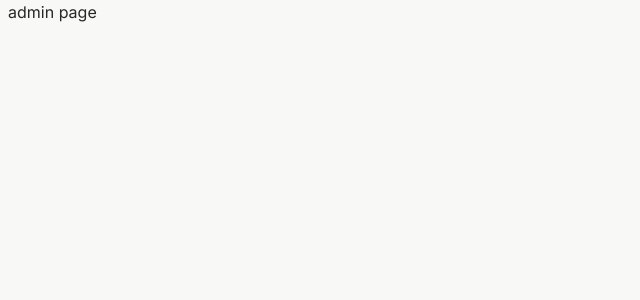
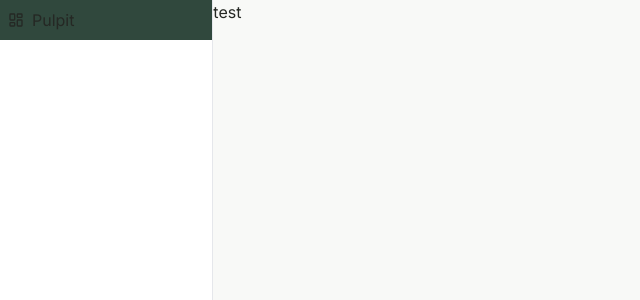
Before and after one commit to przemyslaw-bialk/developer-gov-integrator, a Next.js app: page /admin in a window 1280 px wide. Shown: the top 300 px of the page, without its empty margins (0-640 px from the left). Built offline with nearby package versions, Linux system fonts and the light colour scheme.

Commit message:
adding admin sidebar

```diff
--- /dev/null
+++ b/app/(admin)/admin/apartments/page.tsx
@@ -0,0 +1,9 @@
+const ApartmentsPage = () => {
+  return (
+    <div>
+      <h2>apartmens page</h2>
+    </div>
+  );
+};
+
+export default ApartmentsPage;
--- /dev/null
+++ b/app/(admin)/admin/layout.tsx
@@ -0,0 +1,14 @@
+import AdminSidebarLinks from "@/components/(admin)/sidebar/AdminSidebarLinks";
+
+const AdminLayout = ({ children }: { children: React.ReactNode }) => {
+  return (
+    <div className="mx-auto min-h-screen w-full max-w-[1800px] bg-bg">
+      <div className="flex">
+        <AdminSidebarLinks />
+        {children}
+      </div>
+    </div>
+  );
+};
+
+export default AdminLayout;
--- a/app/(admin)/admin/page.tsx
+++ b/app/(admin)/admin/page.tsx
@@ -1,5 +1,11 @@
+import AdminSidebar from "@/components/(admin)/sidebar/AdminSidebar";
+
 const AdminPage = () => {
-  return <div>admin page</div>;
+  return (
+    <>
+      <AdminSidebar />
+    </>
+  );
 };
 
 export default AdminPage;
--- a/app/layout.tsx
+++ b/app/layout.tsx
@@ -22,7 +22,7 @@ export default function RootLayout({
       <body
         className={`${inter.variable} ${cormorant.variable} min-h-screen bg-bg font-sans text-text`}
       >
-        <div className="mx-auto min-h-screen w-full max-w-[1800px] px-2">
+        <div className="mx-auto min-h-screen w-full max-w-[1800px]">
           {children}
         </div>
       </body>
--- /dev/null
+++ b/components/(admin)/sidebar/AdminSidebar.tsx
@@ -0,0 +1,7 @@
+import AdminSidebarLinks from "./AdminSidebarLinks";
+
+const AdminSidebar = () => {
+  return <h2>test </h2>;
+};
+
+export default AdminSidebar;
--- /dev/null
+++ b/components/(admin)/sidebar/AdminSidebarLinks.tsx
@@ -0,0 +1,38 @@
+"use client";
+import { usePathname } from "next/navigation";
+
+import Link from "next/link";
+import { LuLayoutDashboard } from "react-icons/lu";
+
+const AdminSidebarLinks = () => {
+  const pathname = usePathname();
+
+  return (
+    <div className="flex flex-col gap-2 w-full sm:w-1/6 border-r border-gray-200 min-h-screen bg-surface">
+      <div
+        className={`p-2   ${
+          pathname === "/admin" ? "bg-primary" : "hover:bg-primary text-surface"
+        }`}
+      >
+        <Link href="/admin" className="flex items-center gap-2">
+          <LuLayoutDashboard />
+          <span>Pulpit</span>
+        </Link>
+      </div>
+      <div
+        className={`p-2 text-surface ${
+          pathname === "/admin/apartments"
+            ? "bg-primary"
+            : "hover:bg-primary text-surface"
+        }`}
+      >
+        <Link href="/admin/apartments" className="flex items-center gap-2">
+          <LuLayoutDashboard />
+          <span>Inwestycje</span>
+        </Link>
+      </div>
+    </div>
+  );
+};
+
+export default AdminSidebarLinks;
--- a/package.json
+++ b/package.json
@@ -11,7 +11,8 @@
   "dependencies": {
     "next": "16.4.5",
     "react": "19.3.0",
-    "react-dom": "19.3.0"
+    "react-dom": "19.3.0",
+    "react-icons": "^5.7.0"
   },
   "devDependencies": {
     "@tailwindcss/turbopack": "^4",
```
Also changed, not shown: 1 other file (tests, documents, lock files or other folders).
